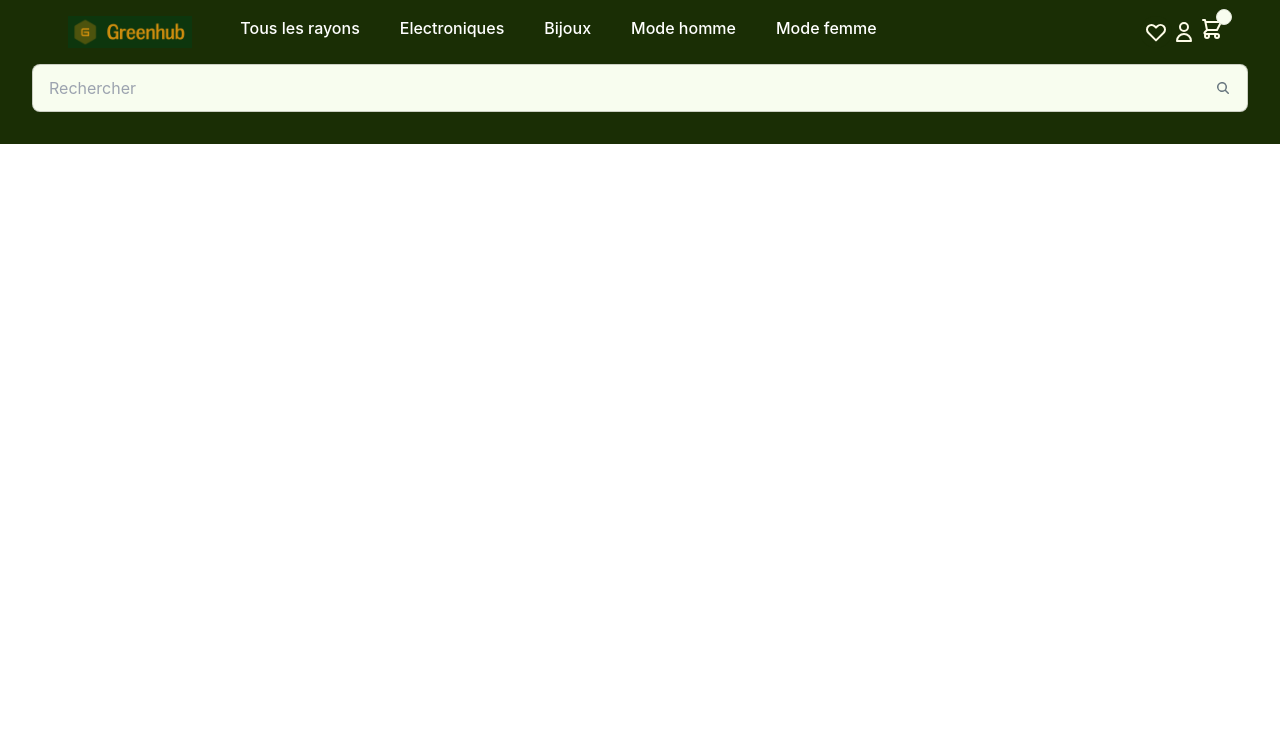
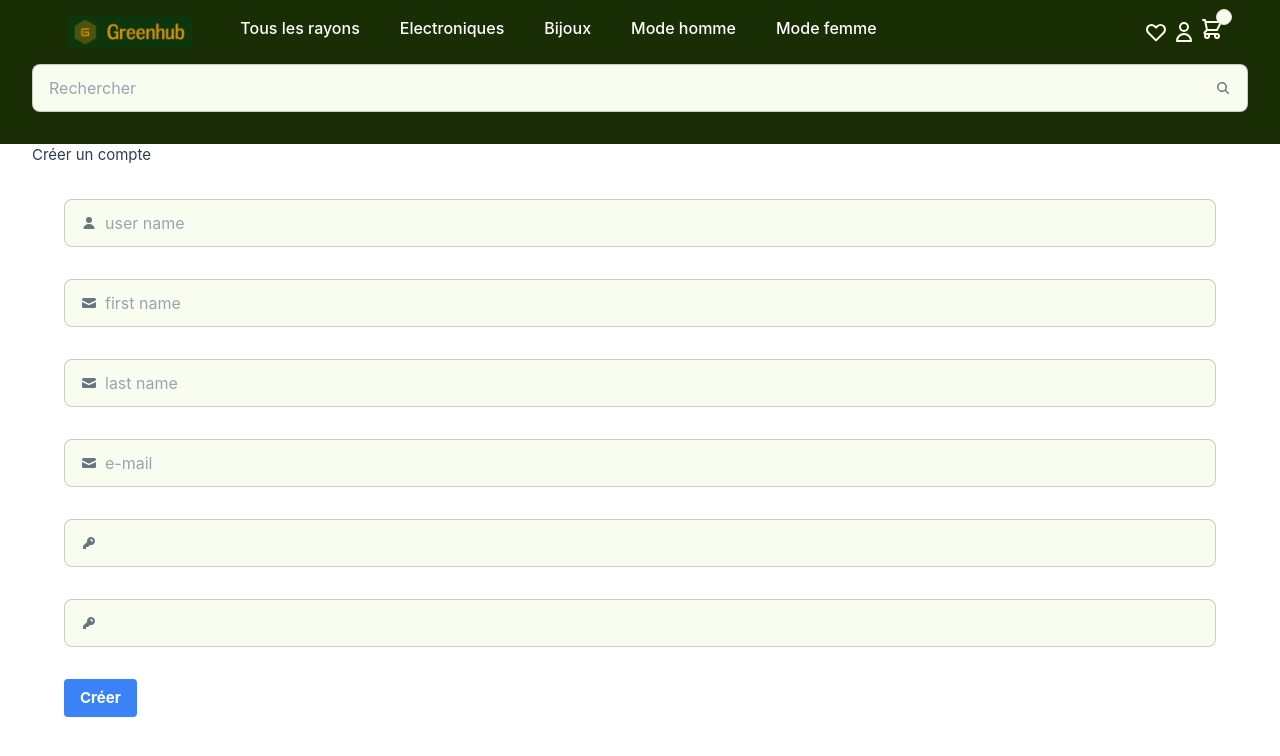
Before and after one commit to Monique-Silva/greenhub-front, a Vue app: page /register in a window 1280 px wide. Shown: the top 756 px of the page. Built offline with nearby package versions, Linux system fonts and the light colour scheme.

Commit message:
user store creation with loginview and newuserview adjustments

```diff
--- a/src/components/Navbar.vue
+++ b/src/components/Navbar.vue
@@ -93,7 +93,7 @@ export default {
                   profil</a>
                 </MenuItem>
                 <MenuItem v-slot="{ active }">
-                <a href="/inscription"
+                <a href="/register"
                   :class="[active ? 'bg-lime-950' : '', 'block px-4 py-2 text-sm text-yellow-50']">Créer un compte</a>
                 </MenuItem>
                 <MenuItem v-slot="{ active }">
--- a/src/router/index.js
+++ b/src/router/index.js
@@ -6,6 +6,7 @@ import ProductView from '@/views/ProductView.vue'
 import AllProductsView from '@/views/AllProductsView.vue'
 import CartView from '@/views/CartView.vue'
 import LoginView from '@/views/LoginView.vue'
+import NewUserView from '@/views/NewUserView.vue'
 
 const router = createRouter({
     history: createWebHistory(import.meta.env.BASE_URL),
@@ -31,9 +32,9 @@ const router = createRouter({
             component: CategoryView
         },
         {
-            //path: '/inscription',
-            //name: 'newAccount',
-            //component: NewAccountView
+            path: '/register',
+            name: 'newUser',
+            component: NewUserView
         },
         {
             path: '/cart',
--- a/src/stores/user.js
+++ b/src/stores/user.js
@@ -5,10 +5,18 @@ export const useUserStore = defineStore('user', {
     state: () => {
         return {
             user: null,
+            userName: '',
+            firstName: '',
+            lastName: '',
             email: '',
             password: '',
+            passwordConfirmation: '',
             loading: false,
-            error: null
+            error: null,
+            role: 'client',
+            rememberToken: '',
+            companyId: '',
+            imageId: '',
         }
     },
 
@@ -24,14 +32,35 @@ export const useUserStore = defineStore('user', {
             };
         },
 
-        async login() {
+        async login(email, password) {
             try {
+                const csrfToken = document.head.querySelector('meta[name="csrf-token"]').content;
+                await axios.post('http://localhost:8000/login', { email: email.value, password: password.value }, {
+                    headers: {
+                        'X-CSRF-TOKEN': csrfToken
+                    }
+                });
+            } catch (error) {
+                console.log(error);
+            }
+        },
 
-                // Send login request and handle authentication token
-                // Store token in local storage
-                await axios.post('http://localhost:8000/login', {email: email.value, password: password.value});
-
-
+        async registerNewUser() {
+            try {
+                const csrfToken = document.head.querySelector('meta[name="csrf-token"]').content;
+                await axios.post('http://localhost:8000/register', {
+                    user_name: this.userName,
+                    first_name: this.firstName,
+                    last_name: this.last_name,
+                    email: this.email,
+                    password: this.password,
+                    password_confirmation: this.passwordConfirmation,
+                    role: this.role
+                }, {
+                    headers: {
+                        'X-CSRF-TOKEN': csrfToken
+                    }
+                });
             }
             catch (error) {
                 console.log(error)
--- a/src/views/LoginView.vue
+++ b/src/views/LoginView.vue
@@ -14,7 +14,7 @@ export default {
 <template>
 
     <div class="w-full max-w-xs">
-        <form class="bg-white shadow-md rounded px-8 pt-6 pb-8 mb-4">
+        <form id="login" name="login" class="bg-white shadow-md rounded px-8 pt-6 pb-8 mb-4">
             <div class="mb-4">
                 <label class="block text-gray-700 text-sm font-bold mb-2" for="email">
                     Email
--- a/src/views/NewAccount.vue
+++ /dev/null
@@ -1,36 +0,0 @@
-<template>
-  <div class="max-w-7xl mx-auto px-2 sm:px-6 pb-6 lg:px-8 pb-8">
-    <label class="input input-bordered flex items-center gap-2 m-8">
-      <input type="text" class="grow" placeholder="Search" />
-      <svg xmlns="http://www.w3.org/2000/svg" viewBox="0 0 16 16" fill="currentColor" class="w-4 h-4 opacity-70">
-        <path fill-rule="evenodd"
-          d="M9.965 11.026a5 5 0 1 1 1.06-1.06l2.755 2.754a.75.75 0 1 1-1.06 1.06l-2.755-2.754ZM10.5 7a3.5 3.5 0 1 1-7 0 3.5 3.5 0 0 1 7 0Z"
-          clip-rule="evenodd" />
-      </svg>
-    </label>
-    <label class="input input-bordered flex items-center gap-2 m-8">
-      <svg xmlns="http://www.w3.org/2000/svg" viewBox="0 0 16 16" fill="currentColor" class="w-4 h-4 opacity-70">
-        <path
-          d="M2.5 3A1.5 1.5 0 0 0 1 4.5v.793c.026.009.051.02.076.032L7.674 8.51c.206.1.446.1.652 0l6.598-3.185A.755.755 0 0 1 15 5.293V4.5A1.5 1.5 0 0 0 13.5 3h-11Z" />
-        <path
-          d="M15 6.954 8.978 9.86a2.25 2.25 0 0 1-1.956 0L1 6.954V11.5A1.5 1.5 0 0 0 2.5 13h11a1.5 1.5 0 0 0 1.5-1.5V6.954Z" />
-      </svg>
-      <input type="text" class="grow" placeholder="Email" />
-    </label>
-    <label class="input input-bordered flex items-center gap-2 m-8">
-      <svg xmlns="http://www.w3.org/2000/svg" viewBox="0 0 16 16" fill="currentColor" class="w-4 h-4 opacity-70">
-        <path
-          d="M8 8a3 3 0 1 0 0-6 3 3 0 0 0 0 6ZM12.735 14c.618 0 1.093-.561.872-1.139a6.002 6.002 0 0 0-11.215 0c-.22.578.254 1.139.872 1.139h9.47Z" />
-      </svg>
-      <input type="text" class="grow" placeholder="Username" />
-    </label>
-    <label class="input input-bordered flex items-center gap-2 m-8">
-      <svg xmlns="http://www.w3.org/2000/svg" viewBox="0 0 16 16" fill="currentColor" class="w-4 h-4 opacity-70">
-        <path fill-rule="evenodd"
-          d="M14 6a4 4 0 0 1-4.899 3.899l-1.955 1.955a.5.5 0 0 1-.353.146H5v1.5a.5.5 0 0 1-.5.5h-2a.5.5 0 0 1-.5-.5v-2.293a.5.5 0 0 1 .146-.353l3.955-3.955A4 4 0 1 1 14 6Zm-4-2a.75.75 0 0 0 0 1.5.5.5 0 0 1 .5.5.75.75 0 0 0 1.5 0 2 2 0 0 0-2-2Z"
-          clip-rule="evenodd" />
-      </svg>
-      <input type="password" class="grow" value="password" />
-    </label>
-  </div>
-</template>
--- /dev/null
+++ b/src/views/NewUserView.vue
@@ -0,0 +1,77 @@
+<script>
+import { useUserStore } from '@/stores/user'
+
+export default {
+  data() {
+    return {
+      store: useUserStore()
+    }
+  },
+}
+
+</script>
+
+<template>
+  <form id="register" name="register">
+    <div class="max-w-7xl mx-auto px-2 sm:px-6 pb-6 lg:px-8 pb-8">
+      <h2>Créer un compte</h2>
+      <label class="input input-bordered flex items-center gap-2 m-8">
+        <svg xmlns="http://www.w3.org/2000/svg" viewBox="0 0 16 16" fill="currentColor" class="w-4 h-4 opacity-70">
+          <path
+            d="M8 8a3 3 0 1 0 0-6 3 3 0 0 0 0 6ZM12.735 14c.618 0 1.093-.561.872-1.139a6.002 6.002 0 0 0-11.215 0c-.22.578.254 1.139.872 1.139h9.47Z" />
+        </svg>
+        <input type="text" class="grow" placeholder="user name" v-model="this.store.userName" />
+      </label>
+      <label class="input input-bordered flex items-center gap-2 m-8">
+        <svg xmlns="http://www.w3.org/2000/svg" viewBox="0 0 16 16" fill="currentColor" class="w-4 h-4 opacity-70">
+          <path
+            d="M2.5 3A1.5 1.5 0 0 0 1 4.5v.793c.026.009.051.02.076.032L7.674 8.51c.206.1.446.1.652 0l6.598-3.185A.755.755 0 0 1 15 5.293V4.5A1.5 1.5 0 0 0 13.5 3h-11Z" />
+          <path
+            d="M15 6.954 8.978 9.86a2.25 2.25 0 0 1-1.956 0L1 6.954V11.5A1.5 1.5 0 0 0 2.5 13h11a1.5 1.5 0 0 0 1.5-1.5V6.954Z" />
+        </svg>
+        <input type="text" class="grow" placeholder="first name" v-model="this.store.firstName" />
+      </label>
+      <label class="input input-bordered flex items-center gap-2 m-8">
+        <svg xmlns="http://www.w3.org/2000/svg" viewBox="0 0 16 16" fill="currentColor" class="w-4 h-4 opacity-70">
+          <path
+            d="M2.5 3A1.5 1.5 0 0 0 1 4.5v.793c.026.009.051.02.076.032L7.674 8.51c.206.1.446.1.652 0l6.598-3.185A.755.755 0 0 1 15 5.293V4.5A1.5 1.5 0 0 0 13.5 3h-11Z" />
+          <path
+            d="M15 6.954 8.978 9.86a2.25 2.25 0 0 1-1.956 0L1 6.954V11.5A1.5 1.5 0 0 0 2.5 13h11a1.5 1.5 0 0 0 1.5-1.5V6.954Z" />
+        </svg>
+        <input type="text" class="grow" placeholder="last name" v-model="this.store.lastName" />
+      </label>
+      <label class="input input-bordered flex items-center gap-2 m-8">
+        <svg xmlns="http://www.w3.org/2000/svg" viewBox="0 0 16 16" fill="currentColor" class="w-4 h-4 opacity-70">
+          <path
+            d="M2.5 3A1.5 1.5 0 0 0 1 4.5v.793c.026.009.051.02.076.032L7.674 8.51c.206.1.446.1.652 0l6.598-3.185A.755.755 0 0 1 15 5.293V4.5A1.5 1.5 0 0 0 13.5 3h-11Z" />
+          <path
+            d="M15 6.954 8.978 9.86a2.25 2.25 0 0 1-1.956 0L1 6.954V11.5A1.5 1.5 0 0 0 2.5 13h11a1.5 1.5 0 0 0 1.5-1.5V6.954Z" />
+        </svg>
+        <input type="text" class="grow" placeholder="e-mail" v-model="this.store.email" />
+      </label>
+      <label class="input input-bordered flex items-center gap-2 m-8">
+        <svg xmlns="http://www.w3.org/2000/svg" viewBox="0 0 16 16" fill="currentColor" class="w-4 h-4 opacity-70">
+          <path fill-rule="evenodd"
+            d="M14 6a4 4 0 0 1-4.899 3.899l-1.955 1.955a.5.5 0 0 1-.353.146H5v1.5a.5.5 0 0 1-.5.5h-2a.5.5 0 0 1-.5-.5v-2.293a.5.5 0 0 1 .146-.353l3.955-3.955A4 4 0 1 1 14 6Zm-4-2a.75.75 0 0 0 0 1.5.5.5 0 0 1 .5.5.75.75 0 0 0 1.5 0 2 2 0 0 0-2-2Z"
+            clip-rule="evenodd" />
+        </svg>
+        <input type="password" class="grow" value="password" v-model="this.store.password" />
+      </label>
+      <label class="input input-bordered flex items-center gap-2 m-8">
+        <svg xmlns="http://www.w3.org/2000/svg" viewBox="0 0 16 16" fill="currentColor" class="w-4 h-4 opacity-70">
+          <path fill-rule="evenodd"
+            d="M14 6a4 4 0 0 1-4.899 3.899l-1.955 1.955a.5.5 0 0 1-.353.146H5v1.5a.5.5 0 0 1-.5.5h-2a.5.5 0 0 1-.5-.5v-2.293a.5.5 0 0 1 .146-.353l3.955-3.955A4 4 0 1 1 14 6Zm-4-2a.75.75 0 0 0 0 1.5.5.5 0 0 1 .5.5.75.75 0 0 0 1.5 0 2 2 0 0 0-2-2Z"
+            clip-rule="evenodd" />
+        </svg>
+        <input type="password" class="grow" value="password" v-model="this.store.passwordConfirmation" />
+      </label>
+      <div class="flex items-center gap-2 m-8">
+        <button @click="this.store.registerNewUser"
+          class="bg-blue-500 hover:bg-blue-700 text-white font-bold py-2 px-4 rounded focus:outline-none focus:shadow-outline justify-items-center"
+          type="button">
+          Créer
+        </button>
+      </div>
+    </div>
+  </form>
+</template>
```
